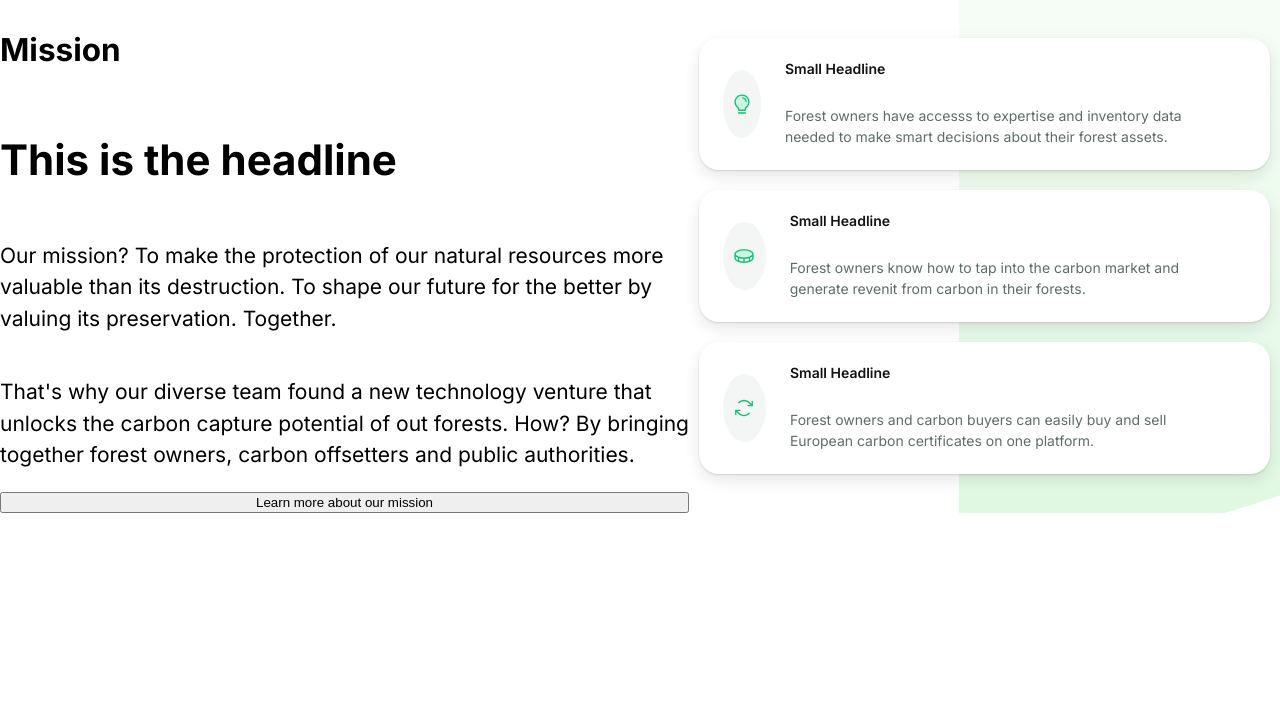
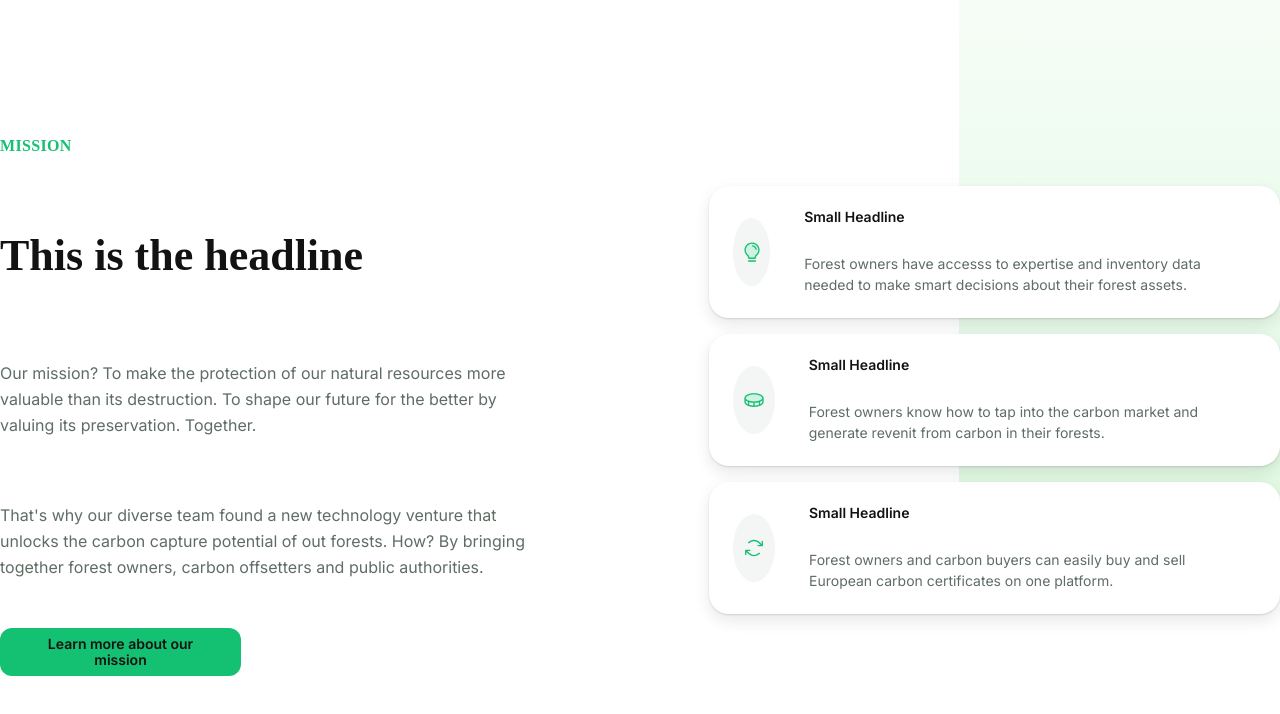
Before and after one commit to lialila/tree-mission, a Next.js app: page / in a window 1280 px wide. Shown: the top 714 px of the page. Built offline with nearby package versions, Linux system fonts and the light colour scheme.

Commit message:
Add styling to the left section

```diff
--- a/app/global.scss
+++ b/app/global.scss
@@ -7,7 +7,7 @@
 body {
   -webkit-font-smooting: antialiased;
   -moz-osx-font-smoothing: grayscale;
-  font-family: 'Inter', sans-serif, 'Questrial', sans-serif, 'Mr Dafoe',
+  font-family: 'Inter', sans-serif, 'Space Mono', sans-serif, 'ABC Ginto Nord',
     sans-serif, 'Monoton', sans-serif;
   font-size: 21px;
   color: black;
--- a/app/page.module.scss
+++ b/app/page.module.scss
@@ -1,20 +1,82 @@
 .main {
   display: flex;
   text-align: left;
+  gap: 10rem;
   background-image: url('/Background-Shape.svg');
   background-repeat: no-repeat;
   background-position: right top;
+  height: 100vh;
 }
 
-.mission {
+.left {
   display: flex;
   flex-direction: column;
+  justify-content: center;
+  align-items: flex-start;
+  padding: 0px;
+  gap: 32px;
+
+  h2 {
+    font-family: 'Space Mono';
+    font-style: normal;
+    font-weight: 700;
+    font-size: 16px;
+    line-height: 18px;
+    letter-spacing: 0.02em;
+    text-transform: uppercase;
+    color: rgb(20, 192, 114);
+  }
+
+  h1 {
+    font-family: 'ABC Ginto Nord';
+    font-style: normal;
+    font-weight: 700;
+    font-size: 44px;
+    line-height: 120%;
+    color: #121212;
+  }
+
+  p {
+    font-family: 'Inter';
+    font-style: normal;
+    font-weight: 400;
+    font-size: 16px;
+    line-height: 26px;
+    color: #5f6d65;
+  }
+
+  button {
+    display: flex;
+    justify-content: center;
+    align-items: center;
+    padding: 10px 24px;
+    gap: 8px;
+    width: 241px;
+    height: 48px;
+    font-family: 'Inter';
+    font-style: normal;
+    font-weight: 600;
+    font-size: 14px;
+    line-height: 16px;
+    text-align: center;
+    color: #121212;
+    background: rgb(20, 192, 114);
+    border-radius: 12px;
+    border: none;
+  }
 }
 
 .cards {
   display: flex;
   flex-direction: column;
   justify-content: center;
+  align-items: flex-start;
+  padding: 0px;
+  gap: 16px;
+
+  // width: 571px;
+  // left: 909px;
+  // top: 136px;
 }
 
 .card {
@@ -27,7 +89,7 @@
     0px 1px 2px rgba(0, 0, 0, 0.12);
   border-radius: 20px;
   padding: 32px 24px;
-  margin: 10px;
+  gap: 10px;
 }
 .text {
   display: flex;
--- a/app/page.tsx
+++ b/app/page.tsx
@@ -4,7 +4,7 @@ import styles from './page.module.scss';
 export default function Home() {
   return (
     <main className={styles.main}>
-      <div className={styles.mission}>
+      <div className={styles.left}>
         <h2>Mission</h2>
         <h1>This is the headline</h1>
         <p>
```
